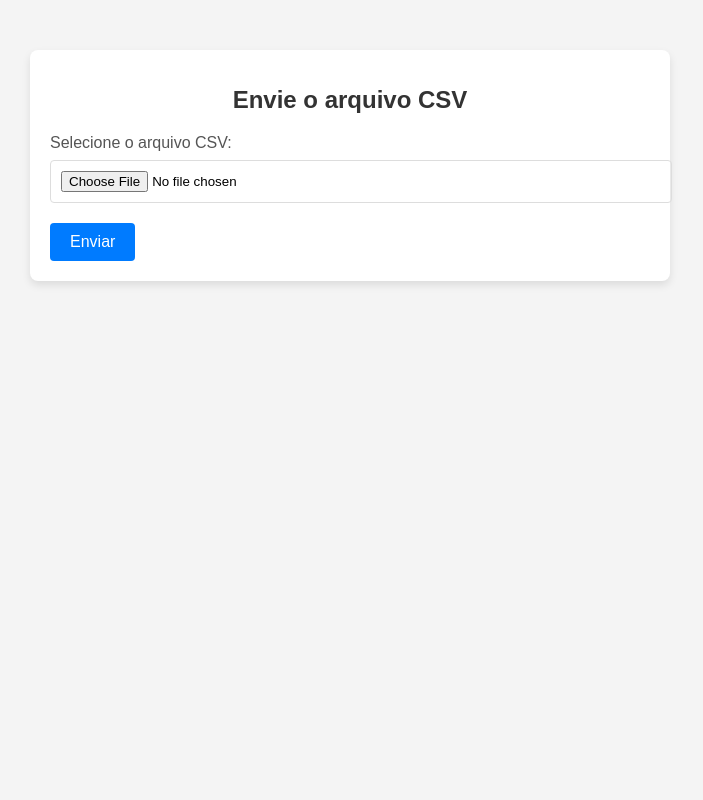
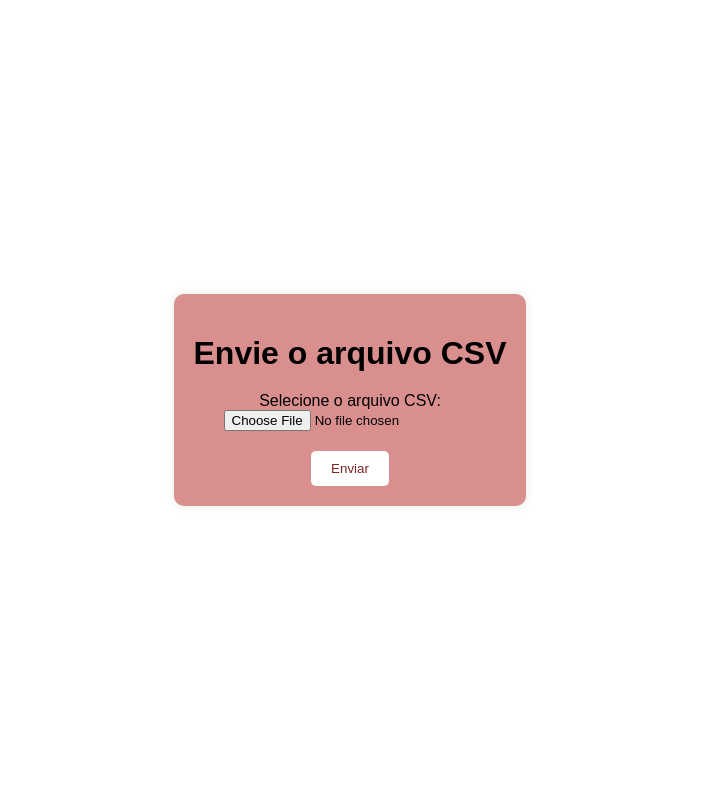
Before and after one commit to FlavyDev/automacao.mercado, a Flask app: page / in a window 1280 px wide. Shown: the whole page, without its empty margins (290-993 px from the left). Run offline with Flask 3, Linux system fonts and the light colour scheme.

Commit message:
reversao_css3

```diff
--- a/static/style.css
+++ b/static/style.css
@@ -1,62 +1,45 @@
-/* static/style.css */
-
-/* Define a fonte padrão para o corpo da página */
 body {
     font-family: Arial, sans-serif;
+    background-color: #ffffff;
     margin: 0;
     padding: 0;
-    background-color: #f4f4f4;
+    display: flex;
+    justify-content: center;
+    align-items: center;
+    height: 100vh;
 }
 
-/* Estilo para o contêiner principal */
 .container {
-    max-width: 600px;
-    margin: 50px auto;
+    background-color: #da8f8f;
     padding: 20px;
-    background-color: #ffffff;
-    border-radius: 8px;
-    box-shadow: 0 4px 8px rgba(0, 0, 0, 0.1);
-}
-
-/* Estilo para o título */
-h1 {
-    font-size: 24px;
-    color: #333;
-    margin-bottom: 20px;
+    border-radius: 10px;
+    box-shadow: 0px 0px 10px rgba(0, 0, 0, 0.1);
     text-align: center;
 }
 
-/* Estilo para o rótulo do formulário */
-label {
-    display: block;
-    font-size: 16px;
-    margin-bottom: 8px;
-    color: #555;
+h1 {
+    margin-bottom: 20px;
 }
 
-/* Estilo para o input de arquivo */
-input[type="file"] {
-    display: block;
-    margin-bottom: 20px;
-    padding: 10px;
-    border: 1px solid #ddd;
-    border-radius: 4px;
-    width: 100%;
+form {
+    display: flex;
+    flex-direction: column;
+    align-items: center;
 }
 
-/* Estilo para o botão de envio */
+input[type="file"] {
+    margin-bottom: 20px;
+}
+
 button {
-    display: inline-block;
     padding: 10px 20px;
-    font-size: 16px;
-    color: #ffffff;
-    background-color: #007bff;
+    background-color: #ffffff;
+    color: rgb(126, 36, 36);
     border: none;
-    border-radius: 4px;
+    border-radius: 5px;
     cursor: pointer;
-    transition: background-color 0.3s ease;
 }
 
 button:hover {
-    background-color: #0056b3;
+    background-color: #ffffff;
 }
```
